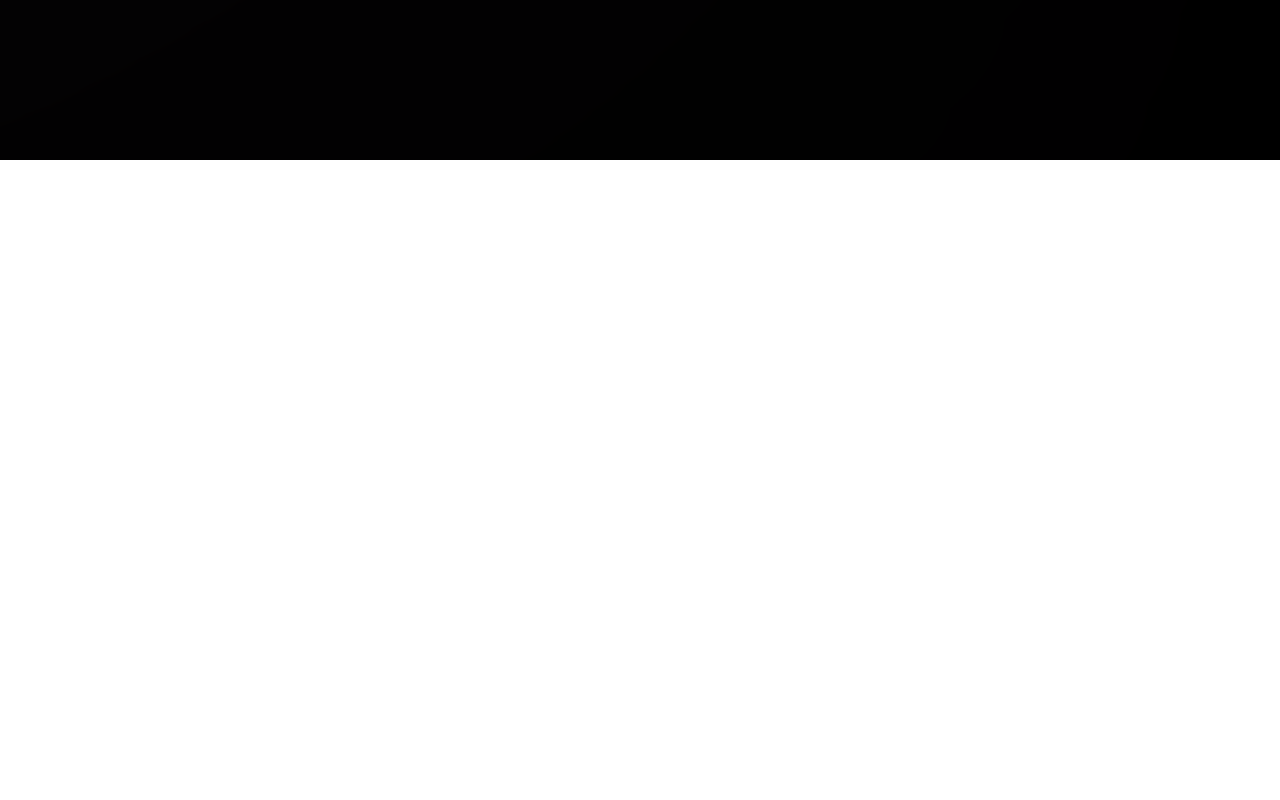
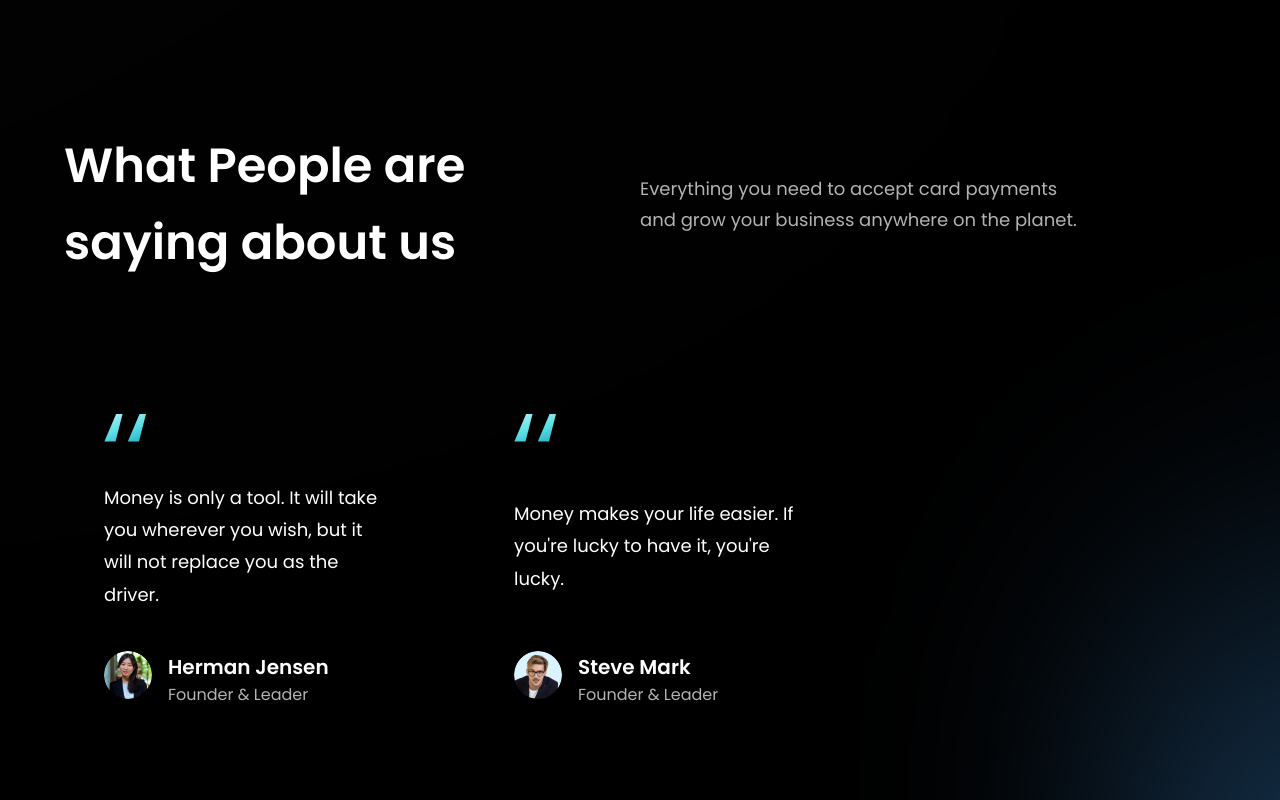
Before and after one commit to Yoda1221/vite_tailwind_website, a React (Vite) app: page / in a window 1280 px wide. Shown: the part 2740-3540 px from the top of the page. Before the commit the page ends 2900 px from the top, so only its background shows below. Built offline with nearby package versions, Linux system fonts and the light colour scheme.

Commit message:
Create a FeedbackCard and a Testimonials pages

```diff
--- a/src/components/FeedbackCard.jsx
+++ b/src/components/FeedbackCard.jsx
@@ -1,9 +1,23 @@
-import React from 'react'
+import { quotes } from "../assets"
 
-const FeedbackCard = () => {
-  return (
-    <div>FeedbackCard</div>
-  )
-}
+const FeedbackCard = ({ content, name, title, img }) => (
+  <div className="flex justify-between flex-col px-10 py-12 rounded-[20px]  max-w-[370px] md:mr-10 sm:mr-5 mr-0 my-5 feedback-card">
+    <img src={quotes} alt="double_quotes" className="w-[42.6px] h-[27.6px] object-contain" />
+    <p className="font-poppins font-normal text-[18px] leading-[32.4px] text-white my-10">
+      {content}
+    </p>
+    <div className="flex flex-row">
+      <img src={img} alt={name} className="w-[48px] h-[48px] rounded-full" />
+      <div className="flex flex-col ml-4">
+        <h4 className="font-poppins font-semibold text-[20px] leading-[32px] text-white">
+          {name}
+        </h4>
+        <p className="font-poppins font-normal text-[16px] leading-[24px] text-dimWhite">
+          {title}
+        </p>
+      </div>
+    </div>
+  </div>
+)
 
 export default FeedbackCard
--- a/src/components/Testimonials.jsx
+++ b/src/components/Testimonials.jsx
@@ -1,9 +1,25 @@
-import React from 'react'
+import styles       from "../style"
+import { feedback } from "../constants"
+import FeedbackCard from "./FeedbackCard"
 
-const Testimonials = () => {
-  return (
-    <div>Testimonials</div>
-  )
-}
+const Testimonials = () => (
+  <section id="clients" className={`${styles.paddingY} ${styles.flexCenter} flex-col relative `}>
+    <div className="absolute z-[0] w-[60%] h-[60%] -right-[50%] rounded-full blue__gradient bottom-40" />
+    <div className="w-full flex justify-between items-center md:flex-row flex-col sm:mb-16 mb-6 relative z-[1]">
+      <h2 className={styles.heading2}>
+        What People are <br className="sm:block hidden" /> saying about us
+      </h2>
+      <div className="w-full md:mt-0 mt-6">
+        <p className={`${styles.paragraph} text-left max-w-[450px]`}>
+          Everything you need to accept card payments and grow your business
+          anywhere on the planet.
+        </p>
+      </div>
+    </div>
+    <div className="flex flex-wrap sm:justify-start justify-center w-full feedback-container relative z-[1]">
+      {feedback.map((card) => <FeedbackCard key={card.id} {...card} />)}
+    </div>
+  </section>
+)
 
 export default Testimonials
```
